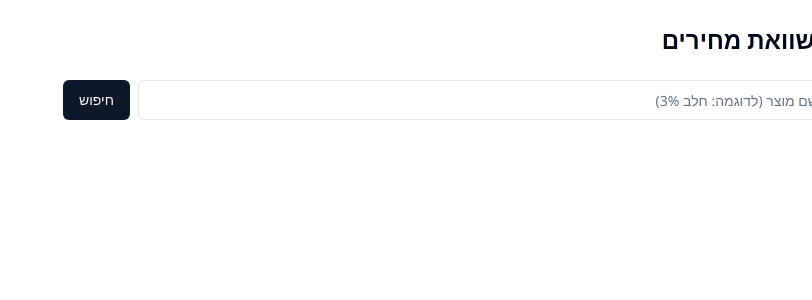
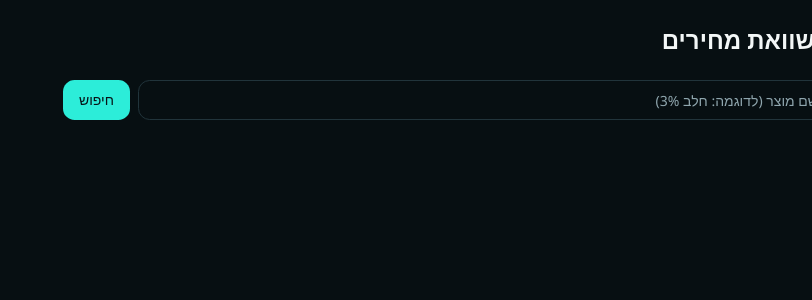
Before and after one commit to sivanwozner-cyber/sisu_project, a Next.js app: page /prices in a window 1280 px wide. Shown: the top 300 px of the page, without its empty margins (468-1280 px from the left). Built offline with nearby package versions, Linux system fonts and the light colour scheme.

Commit message:
auto: sync changes [hook]

```diff
--- a/app/globals.css
+++ b/app/globals.css
@@ -3,49 +3,30 @@
 @tailwind utilities;
 
 @layer base {
-  :root {
-    --background: 0 0% 100%;
-    --foreground: 222.2 84% 4.9%;
-    --card: 0 0% 100%;
-    --card-foreground: 222.2 84% 4.9%;
-    --popover: 0 0% 100%;
-    --popover-foreground: 222.2 84% 4.9%;
-    --primary: 222.2 47.4% 11.2%;
-    --primary-foreground: 210 40% 98%;
-    --secondary: 210 40% 96.1%;
-    --secondary-foreground: 222.2 47.4% 11.2%;
-    --muted: 210 40% 96.1%;
-    --muted-foreground: 215.4 16.3% 46.9%;
-    --accent: 210 40% 96.1%;
-    --accent-foreground: 222.2 47.4% 11.2%;
-    --destructive: 0 84.2% 60.2%;
-    --destructive-foreground: 210 40% 98%;
-    --border: 214.3 31.8% 91.4%;
-    --input: 214.3 31.8% 91.4%;
-    --ring: 222.2 84% 4.9%;
-    --radius: 0.5rem;
-  }
-
+  /* Aurora Glass — single dark theme (light mode removed by design). */
+  :root,
   .dark {
-    --background: 222.2 84% 4.9%;
-    --foreground: 210 40% 98%;
-    --card: 222.2 84% 4.9%;
-    --card-foreground: 210 40% 98%;
-    --popover: 222.2 84% 4.9%;
-    --popover-foreground: 210 40% 98%;
-    --primary: 210 40% 98%;
-    --primary-foreground: 222.2 47.4% 11.2%;
-    --secondary: 217.2 32.6% 17.5%;
-    --secondary-foreground: 210 40% 98%;
-    --muted: 217.2 32.6% 17.5%;
-    --muted-foreground: 215 20.2% 65.1%;
-    --accent: 217.2 32.6% 17.5%;
-    --accent-foreground: 210 40% 98%;
-    --destructive: 0 62.8% 30.6%;
-    --destructive-foreground: 210 40% 98%;
-    --border: 217.2 32.6% 17.5%;
-    --input: 217.2 32.6% 17.5%;
-    --ring: 212.7 26.8% 83.9%;
+    --background: 197 45% 5%;
+    --foreground: 180 22% 96%;
+    --card: 197 40% 8%;
+    --card-foreground: 180 22% 96%;
+    --popover: 197 44% 7%;
+    --popover-foreground: 180 22% 96%;
+    --primary: 174 84% 55%;
+    --primary-foreground: 197 50% 6%;
+    --secondary: 266 70% 66%;
+    --secondary-foreground: 0 0% 100%;
+    --muted: 200 25% 16%;
+    --muted-foreground: 195 16% 62%;
+    --accent: 266 70% 66%;
+    --accent-foreground: 0 0% 100%;
+    --destructive: 0 72% 58%;
+    --destructive-foreground: 0 0% 100%;
+    --border: 190 30% 22%;
+    --input: 195 28% 18%;
+    --ring: 174 84% 55%;
+    --radius: 0.85rem;
+    color-scheme: dark;
   }
 }
 
@@ -53,8 +34,108 @@
   * {
     @apply border-border;
   }
+  html {
+    -webkit-tap-highlight-color: transparent;
+  }
   body {
     @apply bg-background text-foreground;
-    font-family: Rubik, Heebo, "Segoe UI", system-ui, sans-serif;
+    font-family: Heebo, Rubik, "Segoe UI", system-ui, sans-serif;
+    /* Dark base so the fixed aurora layer always sits on darkness. */
+    background-color: hsl(var(--background));
+  }
+  ::selection {
+    background: rgba(29, 233, 214, 0.28);
+    color: #fff;
+  }
+  /* Dark, slim scrollbar */
+  * {
+    scrollbar-width: thin;
+    scrollbar-color: rgba(255, 255, 255, 0.16) transparent;
+  }
+  *::-webkit-scrollbar {
+    width: 10px;
+    height: 10px;
+  }
+  *::-webkit-scrollbar-thumb {
+    background: rgba(255, 255, 255, 0.14);
+    border-radius: 9999px;
+    border: 2px solid transparent;
+    background-clip: padding-box;
+  }
+  *::-webkit-scrollbar-thumb:hover {
+    background: rgba(29, 233, 214, 0.4);
+    background-clip: padding-box;
   }
 }
+
+@layer utilities {
+  /* Frosted glass surfaces */
+  .glass {
+    background: rgba(255, 255, 255, 0.04);
+    backdrop-filter: blur(16px) saturate(140%);
+    -webkit-backdrop-filter: blur(16px) saturate(140%);
+    border: 1px solid rgba(255, 255, 255, 0.1);
+  }
+  .glass-card {
+    position: relative;
+    background: linear-gradient(
+      180deg,
+      rgba(255, 255, 255, 0.06) 0%,
+      rgba(255, 255, 255, 0.03) 100%
+    );
+    backdrop-filter: blur(18px) saturate(140%);
+    -webkit-backdrop-filter: blur(18px) saturate(140%);
+    border: 1px solid rgba(255, 255, 255, 0.1);
+    box-shadow:
+      inset 0 1px 0 0 rgba(255, 255, 255, 0.08),
+      0 16px 40px -24px rgba(0, 0, 0, 0.8);
+  }
+
+  /* Gradient text (teal → violet) */
+  .text-gradient {
+    background: linear-gradient(135deg, #5eead4 0%, #38bdf8 45%, #c084fc 100%);
+    -webkit-background-clip: text;
+    background-clip: text;
+    color: transparent;
+    -webkit-text-fill-color: transparent;
+  }
+
+  /* Colored glows */
+  .glow {
+    box-shadow: 0 0 0 1px rgba(29, 233, 214, 0.18),
+      0 8px 40px -8px rgba(29, 233, 214, 0.45);
+  }
+  .glow-strong {
+    box-shadow: 0 0 0 1px rgba(29, 233, 214, 0.25),
+      0 12px 60px -10px rgba(29, 233, 214, 0.6);
+  }
+
+  /* Skeleton shimmer sweep on a dark base */
+  .shimmer {
+    position: relative;
+    overflow: hidden;
+  }
+  .shimmer::after {
+    content: "";
+    position: absolute;
+    inset: 0;
+    transform: translateX(-100%);
+    background: linear-gradient(
+      90deg,
+      transparent,
+      rgba(255, 255, 255, 0.07),
+      transparent
+    );
+    animation: shimmer 1.6s infinite;
+  }
+}
+
+@media (prefers-reduced-motion: reduce) {
+  *,
+  *::before,
+  *::after {
+    animation-duration: 0.001ms !important;
+    animation-iteration-count: 1 !important;
+    transition-duration: 0.001ms !important;
+  }
+}
```
